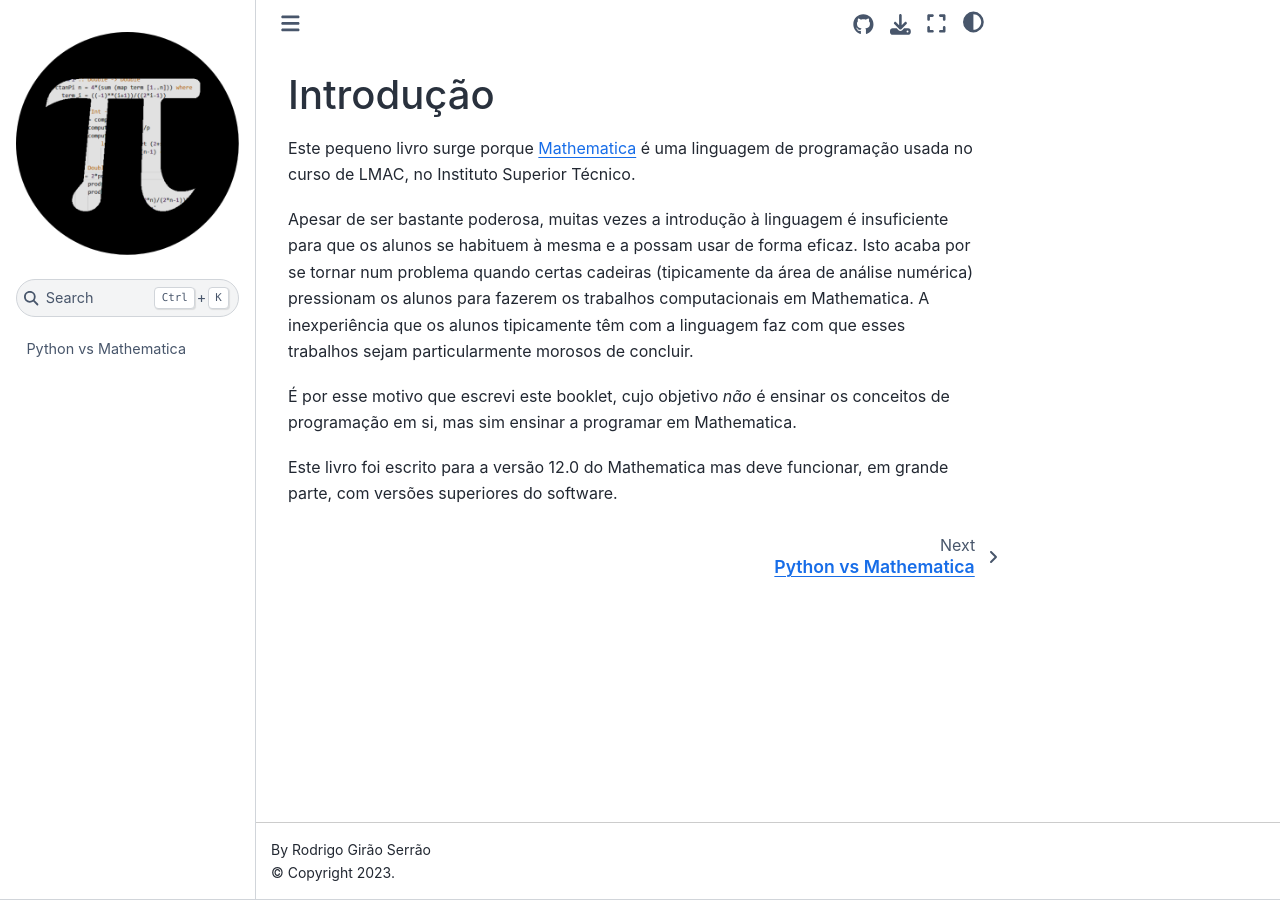
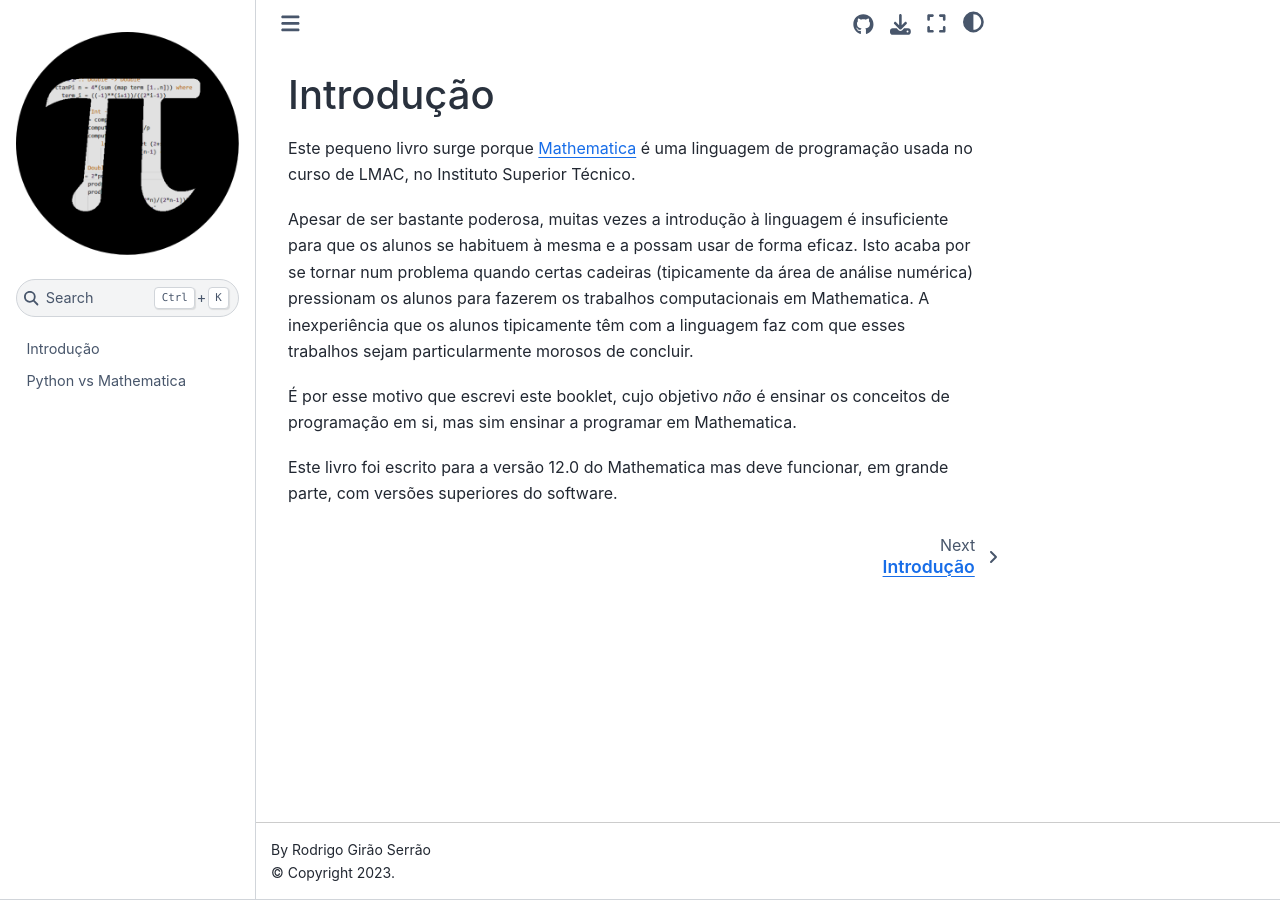
Before and after one commit to RojerGS/mpm, a Jupyter Book: the page built from home.md, in a window 1280 px wide. Built offline with Jupyter Book 1.0.4 settings and Sphinx 7.4.7 and the Sphinx Book theme 1.1.4, drawn with Linux system fonts in a browser that asks for light colours; some of the changed lines change nothing that is shown.

Commit message:
Start writing intro.

```diff
--- a/_toc.yml
+++ b/_toc.yml
@@ -2,4 +2,5 @@
 # Learn more at https://jupyterbook.org/customize/toc.html
 #
 - file: home
+- file: intro
 - file: python-vs-mathematica
```
Also changed, not shown: intro.ipynb (added), 1 other file.
